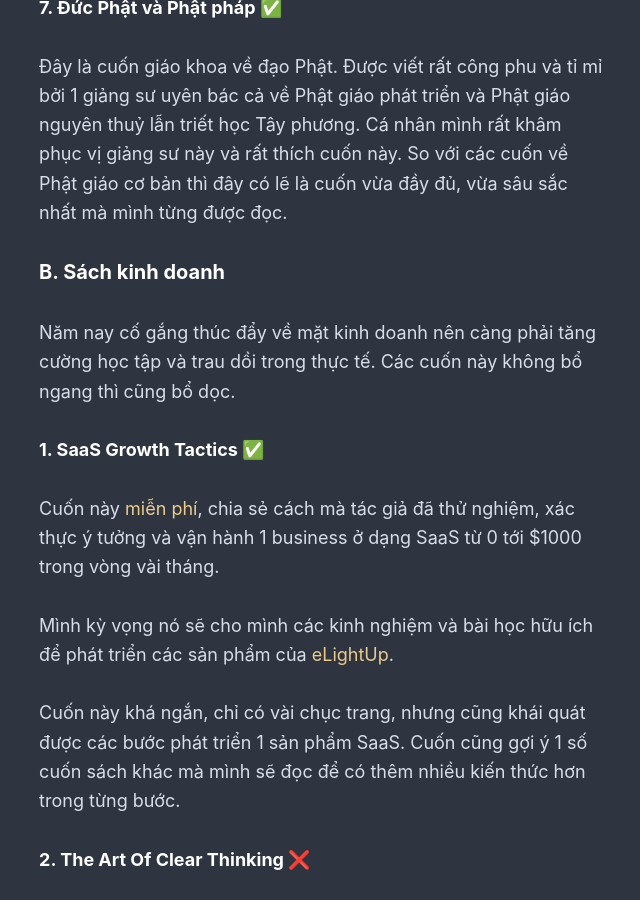
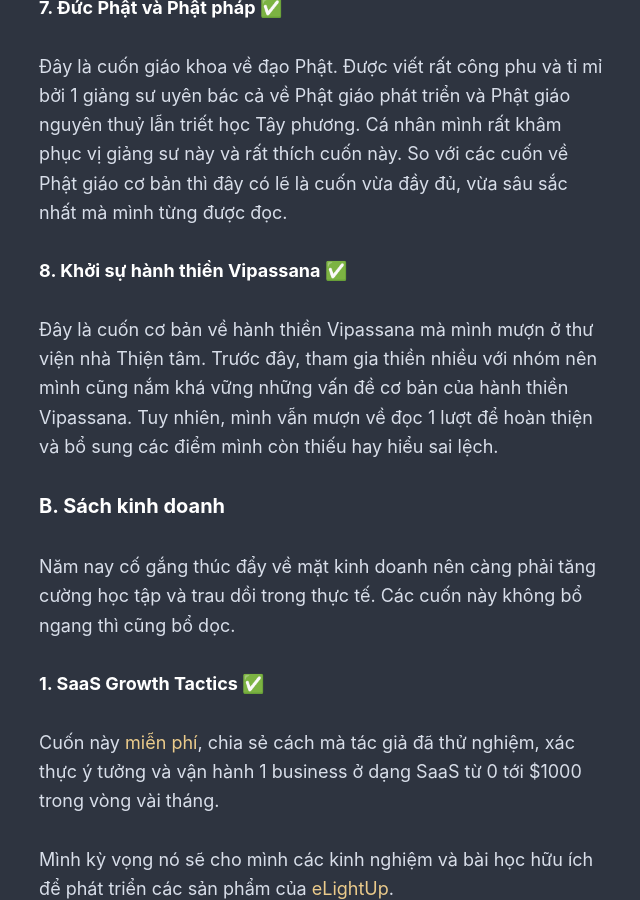
Before and after one commit to rilwis/hontap.info, a Jekyll site: the page built from _posts/2020-01-10-sach-da-doc-2020.md, in a window 1280 px wide and 900 px high, scrolled down 3018 px. Shown: the whole window, without its empty margins (317-957 px from the left). Built offline with Jekyll 4.4.1, drawn with Linux system fonts in a browser that asks for light colours; our own code applies the rules of GitHub Pages for plain Markdown files.

Commit message:
Update 2020-01-10-sach-da-doc-2020.md

```diff
--- a/_posts/2020-01-10-sach-da-doc-2020.md
+++ b/_posts/2020-01-10-sach-da-doc-2020.md
@@ -50,6 +50,10 @@ Là một cuốn sách nhỏ dạy việc thực tập thiền trong đời số
 ### 7. Đức Phật và Phật pháp ✅
 
 Đây là cuốn giáo khoa về đạo Phật. Được viết rất công phu và tỉ mỉ bởi 1 giảng sư uyên bác cả về Phật giáo phát triển và Phật giáo nguyên thuỷ lẫn triết học Tây phương. Cá nhân mình rất khâm phục vị giảng sư này và rất thích cuốn này. So với các cuốn về Phật giáo cơ bản thì đây có lẽ là cuốn vừa đầy đủ, vừa sâu sắc nhất mà mình từng được đọc.
+
+### 8. Khởi sự hành thiền Vipassana ✅
+
+Đây là cuốn cơ bản về hành thiền Vipassana mà mình mượn ở thư viện nhà Thiện tâm. Trước đây, tham gia thiền nhiều với nhóm nên mình cũng nắm khá vững những vấn đề cơ bản của hành thiền Vipassana. Tuy nhiên, mình vẫn mượn về đọc 1 lượt để hoàn thiện và bổ sung các điểm mình còn thiếu hay hiểu sai lệch.
 
 ## B. Sách kinh doanh
 
```
